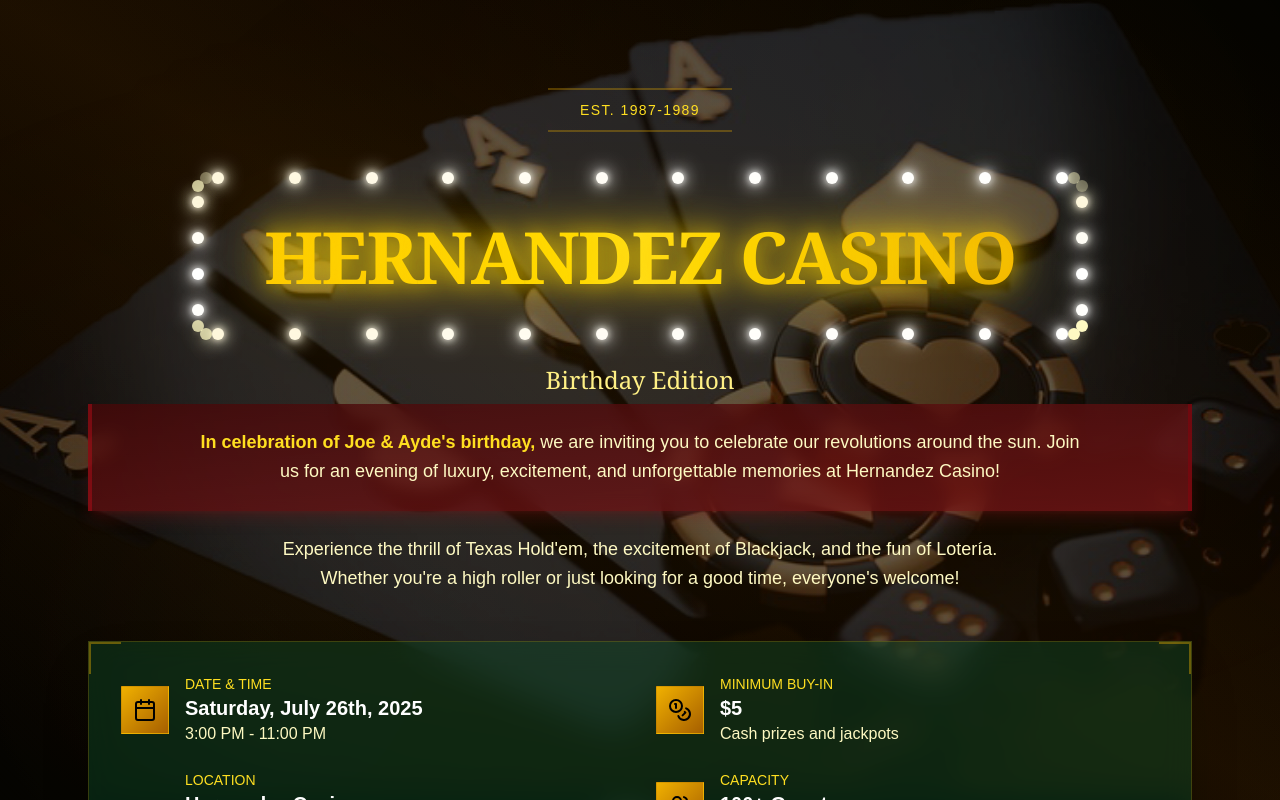
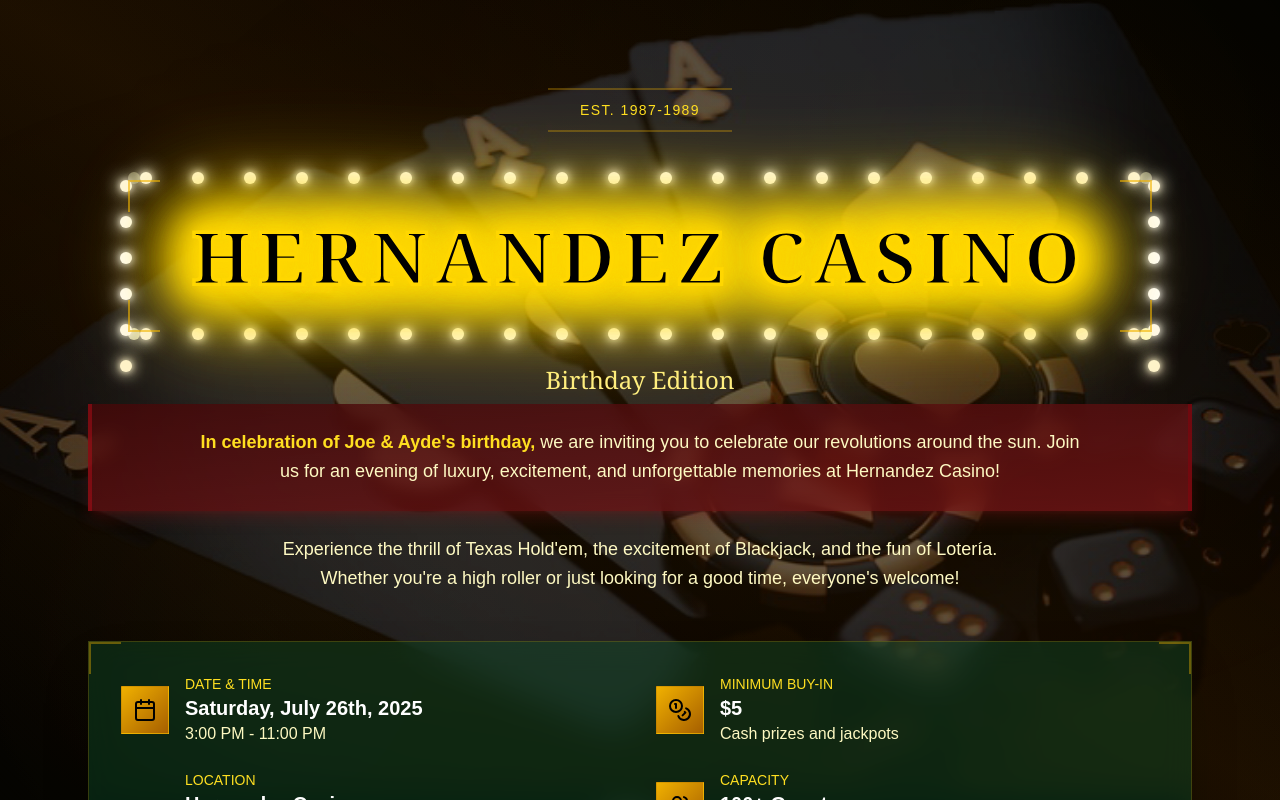
Before and after one commit to jthernandez999/poker-night-rsvp, a Next.js app: page / in a window 1280 px wide. Shown: the top 800 px of the page. Built offline with nearby package versions, Linux system fonts and the light colour scheme; no server answers.

Commit message:
Make title fancy and expensive: serif font, luxury styling, enhanced gold outline, corner accents, and remove stripes

```diff
--- a/src/app/page.tsx
+++ b/src/app/page.tsx
@@ -176,7 +176,7 @@ export default function Home() {
                     className="w-2 h-2 sm:w-3 sm:h-3 bg-yellow-100 rounded-full shadow-lg shadow-yellow-100/80"
                   />
                   <div className="flex gap-1 sm:gap-2 md:gap-3 lg:gap-4 flex-1 justify-between">
-                    {[...Array(12)].map((_, i) => (
+                    {[...Array(20)].map((_, i) => (
                       <motion.div
                         key={i}
                         animate={{
@@ -212,7 +212,7 @@ export default function Home() {
                     className="w-2 h-2 sm:w-3 sm:h-3 bg-yellow-100 rounded-full shadow-lg shadow-yellow-100/80"
                   />
                   <div className="flex flex-col gap-2 sm:gap-3 md:gap-4 lg:gap-6">
-                    {[...Array(4)].map((_, i) => (
+                    {[...Array(6)].map((_, i) => (
                       <motion.div
                         key={i}
                         animate={{
@@ -248,7 +248,7 @@ export default function Home() {
                     className="w-2 h-2 sm:w-3 sm:h-3 bg-yellow-100 rounded-full shadow-lg shadow-yellow-100/80"
                   />
                   <div className="flex gap-1 sm:gap-2 md:gap-3 lg:gap-4 flex-1 justify-between">
-                    {[...Array(12)].map((_, i) => (
+                    {[...Array(20)].map((_, i) => (
                       <motion.div
                         key={i}
                         animate={{
@@ -284,7 +284,7 @@ export default function Home() {
                     className="w-2 h-2 sm:w-3 sm:h-3 bg-yellow-100 rounded-full shadow-lg shadow-yellow-100/80"
                   />
                   <div className="flex flex-col gap-2 sm:gap-3 md:gap-4 lg:gap-6">
-                    {[...Array(4)].map((_, i) => (
+                    {[...Array(6)].map((_, i) => (
                       <motion.div
                         key={i}
                         animate={{
@@ -314,37 +314,62 @@ export default function Home() {
               </div>
 
               {/* Title container with padding for the light border */}
-              <div className="px-6 py-6 sm:px-8 sm:py-6 md:px-12 md:py-8 lg:px-16 lg:py-10">
+              <div className="px-6 py-6 sm:px-8 sm:py-6 md:px-12 md:py-8 lg:px-16 lg:py-10 relative">
+                {/* Luxury background pattern */}
+                <div className="absolute inset-0 opacity-10" style={{
+                  backgroundImage: `
+                    radial-gradient(circle at 25% 25%, rgba(255, 215, 0, 0.3) 0%, transparent 50%),
+                    radial-gradient(circle at 75% 75%, rgba(255, 215, 0, 0.2) 0%, transparent 50%),
+                    linear-gradient(45deg, transparent 40%, rgba(255, 215, 0, 0.1) 50%, transparent 60%)
+                  `
+                }}></div>
+
+                {/* Luxury corner accents */}
+                <div className="absolute top-0 left-0 w-8 h-8 border-l-2 border-t-2 border-yellow-500/60"></div>
+                <div className="absolute top-0 right-0 w-8 h-8 border-r-2 border-t-2 border-yellow-500/60"></div>
+                <div className="absolute bottom-0 left-0 w-8 h-8 border-l-2 border-b-2 border-yellow-500/60"></div>
+                <div className="absolute bottom-0 right-0 w-8 h-8 border-r-2 border-b-2 border-yellow-500/60"></div>
+
                 <motion.h1
-                  className="text-3xl sm:text-[5vh] md:text-[7vh] lg:text-[9vh] font-black bg-gradient-to-r from-yellow-400 via-yellow-300 to-yellow-500 bg-clip-text text-transparent cursor-pointer font-serif leading-none tracking-tight text-center"
+                  className="text-3xl sm:text-[5vh] md:text-[7vh] lg:text-[9vh] font-black cursor-pointer font-serif leading-none tracking-wider text-center font-extrabold"
+                  style={{
+                    textShadow: `
+                      -2px -2px 0 #FFD700,
+                      2px -2px 0 #FFD700,
+                      -2px 2px 0 #FFD700,
+                      2px 2px 0 #FFD700,
+                      -1px -1px 0 #FFD700,
+                      1px -1px 0 #FFD700,
+                      -1px 1px 0 #FFD700,
+                      1px 1px 0 #FFD700,
+                      0 0 15px #FFD700,
+                      0 0 25px #FFD700,
+                      0 0 35px #FFD700,
+                      0 0 45px #FFD700,
+                      0 0 55px #FFD700,
+                      0 0 65px #FFD700
+                    `,
+                    WebkitTextStroke: '3px #FFD700',
+                    filter: 'drop-shadow(0 0 15px rgba(255, 215, 0, 0.9)) drop-shadow(0 0 25px rgba(255, 215, 0, 0.7)) drop-shadow(0 0 35px rgba(255, 215, 0, 0.5)) drop-shadow(0 0 45px rgba(255, 215, 0, 0.3))',
+                    color: '#000000',
+                    letterSpacing: '0.1em',
+                    textTransform: 'uppercase',
+                    fontVariant: 'small-caps'
+                  }}
                   initial={{ opacity: 0, scale: 0.5, y: -100, rotateX: -90 }}
                   animate={{
                     opacity: 1,
                     scale: 1,
                     y: 0,
-                    rotateX: 0,
-                    textShadow: [
-                      "0 0 20px rgba(255, 215, 0, 0.6), 0 0 40px rgba(255, 215, 0, 0.4)",
-                      "0 0 30px rgba(255, 215, 0, 0.8), 0 0 60px rgba(255, 215, 0, 0.6)",
-                      "0 0 20px rgba(255, 215, 0, 0.6), 0 0 40px rgba(255, 215, 0, 0.4)"
-                    ]
+                    rotateX: 0
                   }}
                   transition={{
                     duration: 2.0,
                     ease: "easeOut",
-                    delay: 0.3,
-                    textShadow: {
-                      duration: 3,
-                      repeat: Infinity,
-                      ease: "easeInOut"
-                    }
+                    delay: 0.3
                   }}
                   whileHover={{
-                    scale: 1.02,
-                    textShadow: "0 0 30px rgba(255, 215, 0, 0.8), 0 0 60px rgba(255, 215, 0, 0.6)"
-                  }}
-                  style={{
-                    filter: "drop-shadow(0 0 20px rgba(255, 215, 0, 0.4)) drop-shadow(0 0 40px rgba(255, 215, 0, 0.2))"
+                    scale: 1.02
                   }}
                   onMouseMove={(e) => {
                     const rect = e.currentTarget.getBoundingClientRect();
```
